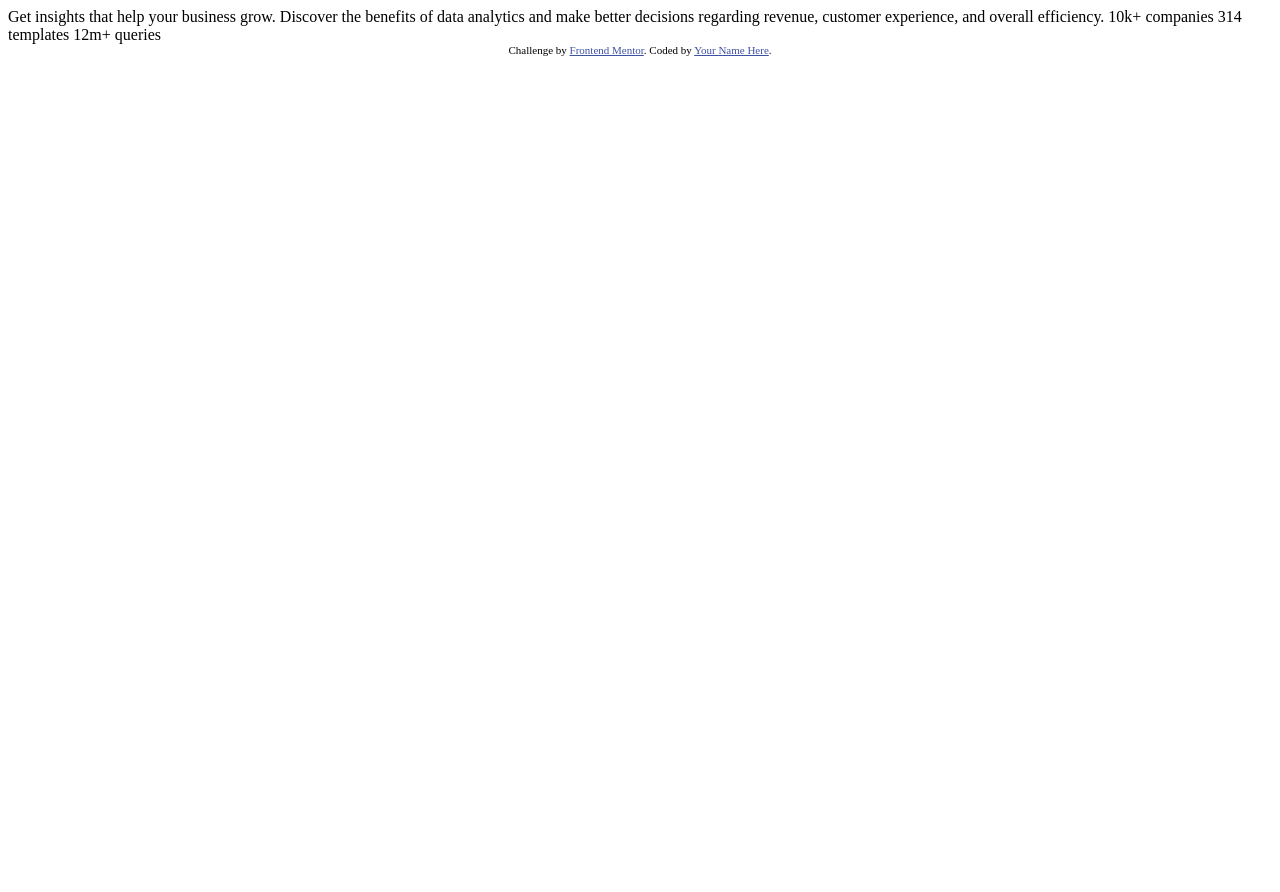
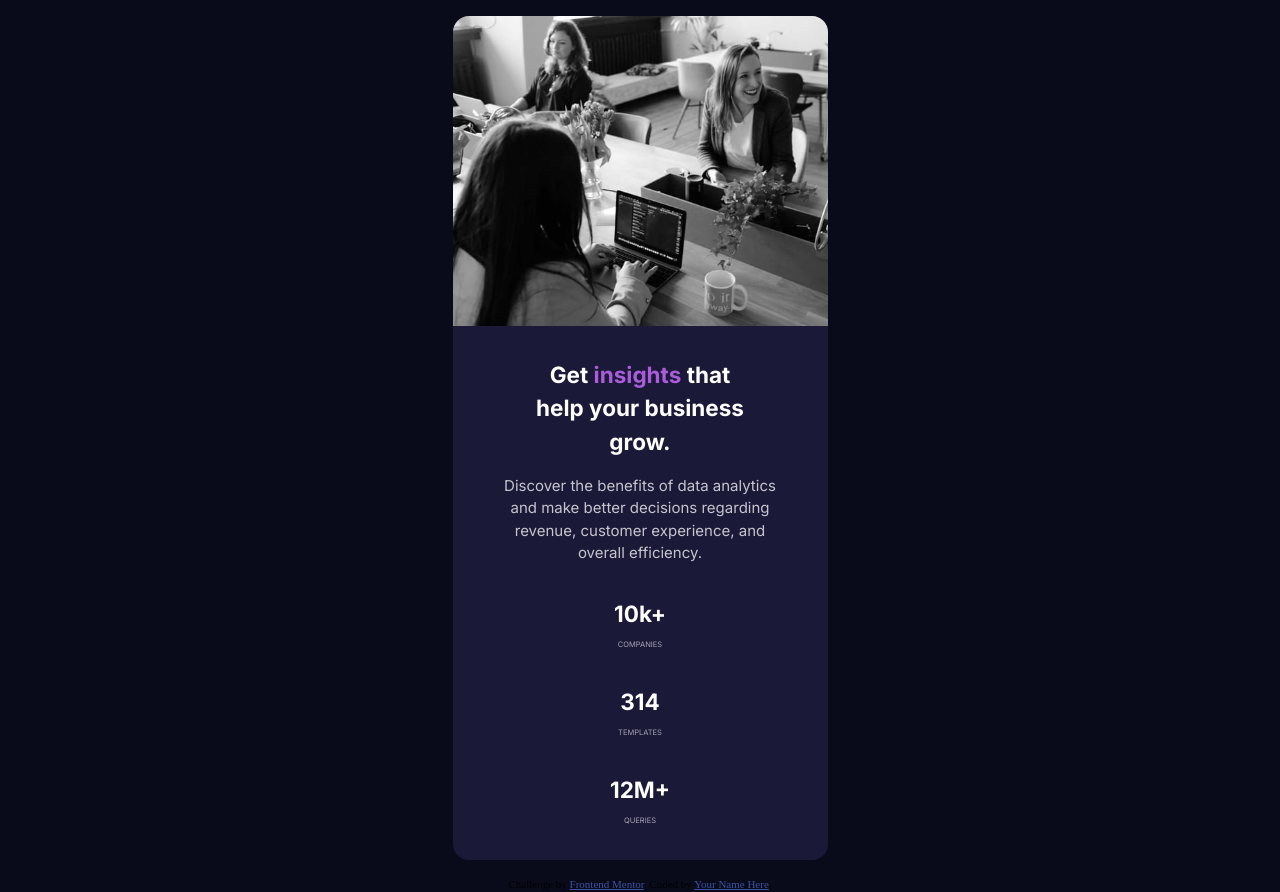
Before and after one commit to SunbearDay/stats-preview-card-component, a plain HTML site: page index.html in a window 1280 px wide. Before the commit the page ends 800 px from the top, so only its background shows below. Drawn offline with Linux system fonts and the light colour scheme.

Commit message:
Basic layout done

```diff
--- a/index.html
+++ b/index.html
@@ -1,33 +1,60 @@
 <!DOCTYPE html>
 <html lang="en">
-<head>
-  <meta charset="UTF-8">
-  <meta name="viewport" content="width=device-width, initial-scale=1.0"> <!-- displays site properly based on user's device -->
+  <head>
+    <meta charset="UTF-8" />
+    <meta name="viewport" content="width=device-width, initial-scale=1.0" />
+    <link
+      rel="icon"
+      type="image/png"
+      sizes="32x32"
+      href="./images/favicon-32x32.png"
+    />
+    <title>Frontend Mentor | Stats preview card component</title>
+    <link rel="stylesheet" href="style.css" />
+  </head>
+  <body>
+    <main>
+      <div class="card">
+        <!-- <img src="./images/image-header-mobile.jpg" alt="Image Header" /> -->
 
-  <link rel="icon" type="image/png" sizes="32x32" href="./images/favicon-32x32.png">
+        <picture>
+          <source srcset="./images/image-header-desktop.jpg" media="(min-width: 600px)" />
+          <img src="./images/image-header-mobile.jpg" alt="Image Header">
+        </picture>
 
-  <title>Frontend Mentor | Stats preview card component</title>
+        <h2>Get <span>insights</span> that help your business grow.</h2>
 
-  <!-- Feel free to remove these styles or customise in your own stylesheet 👍 -->
-  <style>
-    .attribution { font-size: 11px; text-align: center; }
-    .attribution a { color: hsl(228, 45%, 44%); }
-  </style>
-</head>
-<body>
+        <p>
+          Discover the benefits of data analytics and make better decisions
+          regarding revenue, customer experience, and overall efficiency.
+        </p>
 
-  Get insights that help your business grow.
+        <div class="stat-headings">
+          <div>
+            <h2>10k+</h2>
+            <span>companies</span>
+          </div>
 
-  Discover the benefits of data analytics and make better decisions regarding revenue, customer
-  experience, and overall efficiency.
+          <div>
+            <h2>314</h2>
+            <span>templates</span>
+          </div>
 
-  10k+ companies
-  314 templates
-  12m+ queries
+          <div>
+            <h2>12M+</h2>
+            <span>queries</span>
+          </div>
+        </div>
+      </div>
+    </main>
 
-  <div class="attribution">
-    Challenge by <a href="https://www.frontendmentor.io?ref=challenge" target="_blank">Frontend Mentor</a>.
-    Coded by <a href="#">Your Name Here</a>.
-  </div>
-</body>
+    <footer>
+      <div class="attribution">
+        Challenge by
+        <a href="https://www.frontendmentor.io?ref=challenge" target="_blank"
+          >Frontend Mentor</a
+        >. Coded by <a href="#">Your Name Here</a>.
+      </div>
+    </footer>
+  </body>
 </html>
--- /dev/null
+++ b/style.css
@@ -0,0 +1,121 @@
+/* style.css */
+
+/*
+  Mobile: 375px
+  Desktop: 1440px
+*/
+
+@import url('https://fonts.googleapis.com/css2?family=Inter:wght@400;700&display=swap');
+
+/* font-family: 'Inter', sans-serif; */
+
+@import url('https://fonts.googleapis.com/css2?family=Lexend+Deca&display=swap');
+
+/* font-family: 'Lexend Deca', sans-serif; */
+
+:root {
+  --color-main-bg: hsl(233, 47%, 7%);
+  --color-card-bg: hsl(244, 38%, 16%);
+  --color-accent: hsl(277, 64%, 61%);
+
+  --color-white: hsl(0, 0%, 100%);
+  --color-white-main-paragraph: hsl(0, 0%, 100%, 0.75);
+  --color-white-stat-headings: hsl(0, 0%, 100%, 0.6);
+}
+
+:is(*, *::after, *::before) {
+  box-sizing: border-box;
+}
+
+* {
+  margin: 0;
+}
+
+:is(img, picture) {
+  display: block;
+  max-width: 100%;
+}
+
+body {
+  background-color: var(--color-main-bg);
+  font-size: 15px;
+  line-height: 1.5;
+}
+
+main {
+  padding: 1em;
+  display: grid;
+  justify-items: center;
+  padding: 1rem;
+}
+
+.card {
+  background-color: var(--color-card-bg);
+  border-radius: 1rem;
+  color: var(--color-white);
+  max-width: 375px;
+  overflow: hidden;
+  padding-bottom: 2em;
+}
+
+.card picture {
+  position: relative;
+}
+
+/* .card picture::before {
+  content: "";
+  position: absolute;
+  inset: 0;
+  background-color: var(--color-accent);
+  opacity: 0.4;
+} */
+
+.card h2 {
+  max-width: 15ch;
+  text-align: center;
+  font-family: 'Inter', sans-serif;
+  font-weight: 700;
+  margin: 2rem auto 1rem;
+}
+
+.card h2 span {
+  color: var(--color-accent);
+}
+
+.card p {
+  max-width: 29ch;
+  text-align: center;
+  font-family: 'Inter', sans-serif;
+  font-weight: 400;
+  color: var(--color-white-main-paragraph);
+  margin-inline: auto;
+}
+
+.stat-headings {
+  display: grid;
+  justify-content: center;
+  gap: 1rem;
+  text-align: center;
+  align-items: start;
+  margin-top: 1rem;
+}
+
+.stat-headings h2 {
+  font-family: 'Inter', sans-serif;
+  margin: 1rem 0 0;
+}
+
+.stat-headings span {
+  text-transform: uppercase;
+  /* font-family: 'Lexend Deca', sans-serif; */
+  font-family: 'Inter', sans-serif;
+
+  color: var(--color-white-stat-headings);
+  font-size: 0.5em;
+}
+
+
+/* Attribution styles. */
+
+.attribution { font-size: 11px; text-align: center; }
+.attribution a { color: hsl(228, 45%, 44%); }
```
